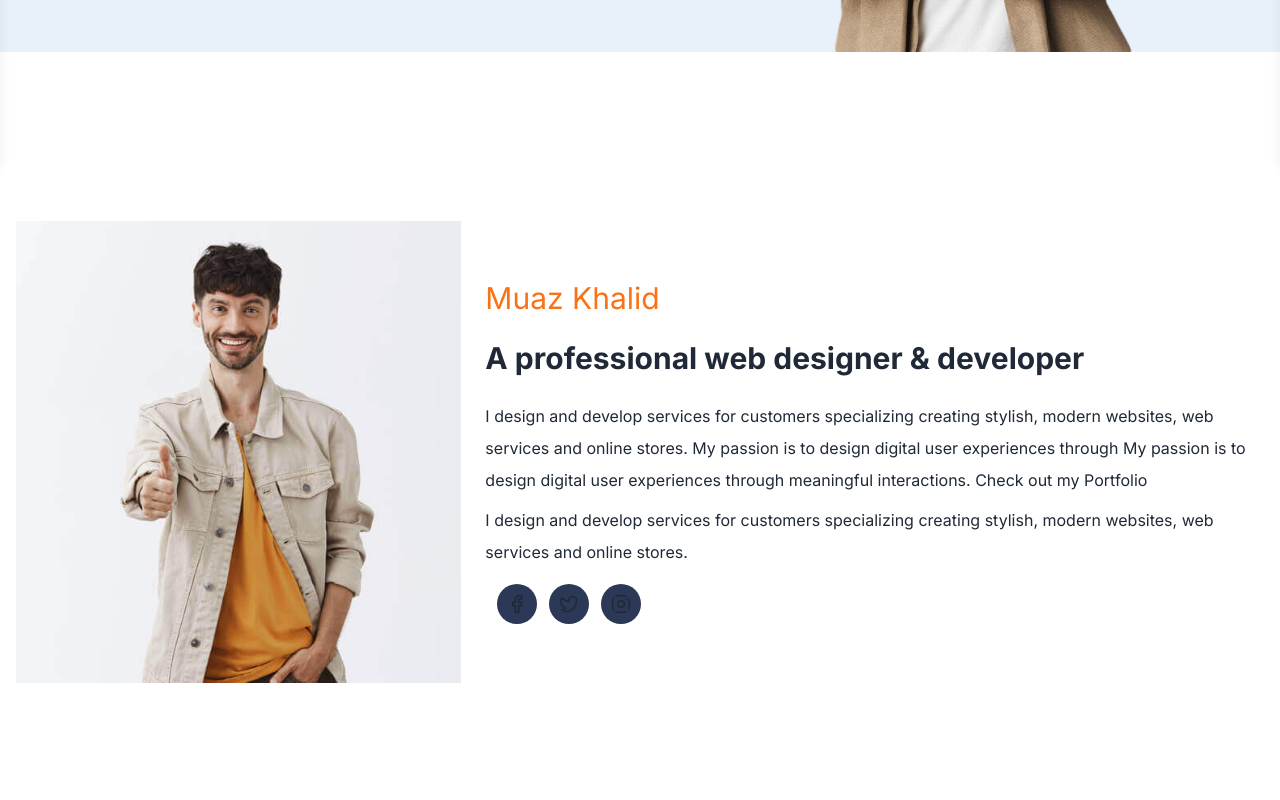
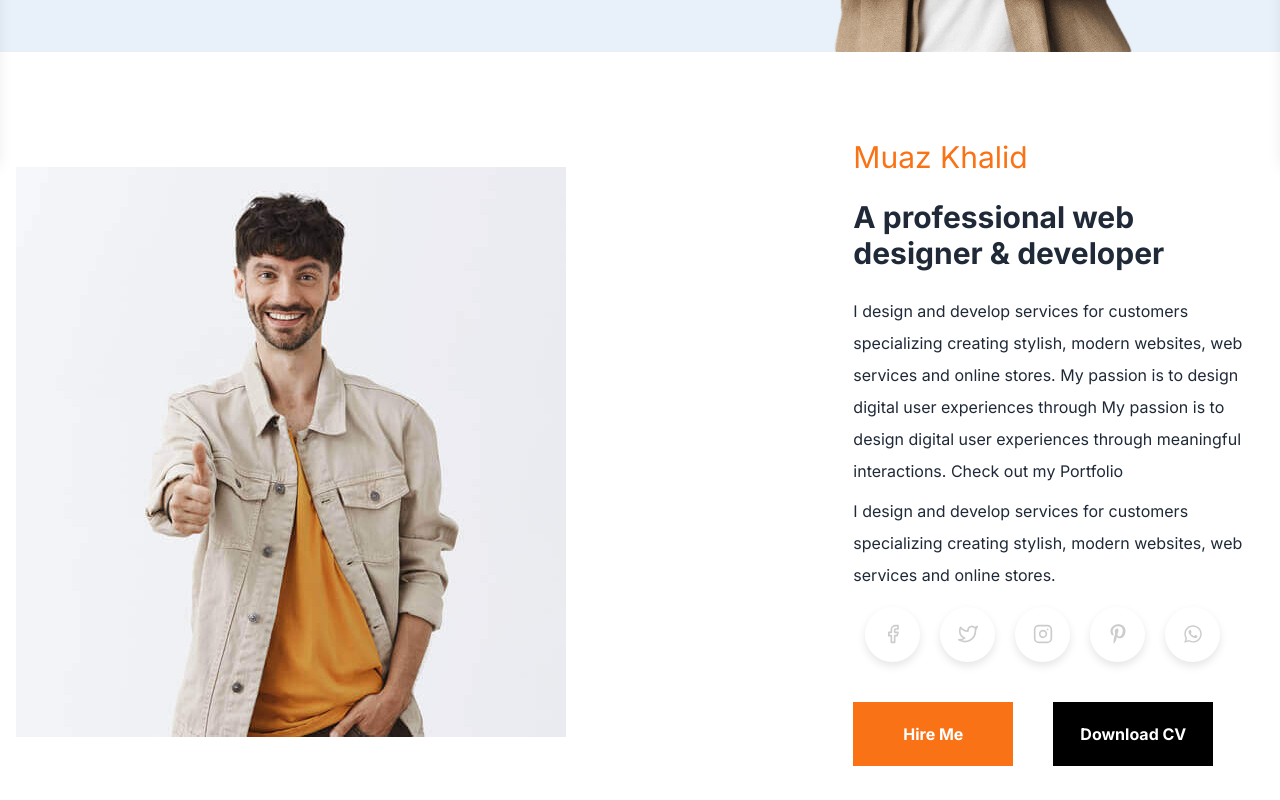
Before and after one commit to muazkhalid936/cwt-project, a Next.js app: page / in a window 1280 px wide. Shown: the part 640-1440 px from the top of the page. Built offline with nearby package versions, Linux system fonts and the light colour scheme; a web font is replaced by a local one.

Commit message:
about component padding left

```diff
--- a/src/app/globals.css
+++ b/src/app/globals.css
@@ -42,9 +42,31 @@
   border-radius: 50%;
   transition:0.5s ; /* Added transition-delay */
 }
+.about-icon {
+  background-color: white;
+  padding: 7px;
+  color:#ccc;
+  font-size: 10px;
+  width: 55px;
+  display: flex;
+  justify-content: center;
+  align-items: center;
+  height: 55px;
+  border-radius: 50%;
+  transition:0.5s ; /* Added transition-delay */
+  box-shadow: 0px 4px 8px rgba(0, 0, 0, 0.1); /* Adding shadow */
+
+}
 
 .social-icon:hover  {
   transform: translateY(-5px); /* Adjust the value as needed */
   background-color: #ff5722; /* Orange color */
 
 }
+
+.about-icon:hover  {
+  transform: translateY(-5px); /* Adjust the value as needed */
+  background-color: #ff5722; /* Orange color */
+  color: white;
+
+}
--- a/src/components/About.js
+++ b/src/components/About.js
@@ -2,12 +2,17 @@ import React from "react";
 import { FiFacebook } from "react-icons/fi";
 import { FiTwitter } from "react-icons/fi";
 import { FiInstagram } from "react-icons/fi";
+import { FaPinterestP } from "react-icons/fa6";
+import { FaWhatsapp } from "react-icons/fa6";
 
 const About = () => {
   return (
     <div className="hero min-h-screen bg-white">
-      <div className="hero-content flex-col lg:flex-row-reverse">
-        <div className="text-center px-2 lg:text-left">
+      <div className="hero-content flex-col lg:flex-row">
+        <div className="   w-full">
+          <img src="/about.jpg" />
+        </div>
+        <div className=" lg:text-left w-1/2 ">
           <h1 className="text-3xl text-orange-500 ">Muaz Khalid</h1>
           <p className="py-6  font-bold text-3xl">
             A professional web designer & developer
@@ -25,20 +30,32 @@ const About = () => {
             stylish, modern websites, web services and online stores.
           </p>
 
-          <div className="flex flex-row pt-4 gap-3 ml-3">
-            <div className="">
-              <FiFacebook className="social-icon text-5xl  rounded-full" />
+          <div className="flex flex-row pt-4 gap-5 ml-3">
+            <div className="about-icon">
+              <FiFacebook className=" text-xl" />
             </div>
-            <div className="">
-              <FiTwitter className="social-icon text-4xl  rounded-full" />
+            <div className="about-icon">
+              <FiTwitter className="text-xl" />
             </div>
-            <div className="">
-              <FiInstagram className="social-icon text-4xl rounded-full" />
+            <div className="about-icon">
+              <FiInstagram className="text-xl" />
+            </div>
+            <div className="about-icon">
+              <FaPinterestP className="text-xl" />
+            </div>
+            <div className="about-icon">
+              <FaWhatsapp className="text-xl" />
             </div>
           </div>
-        </div>
-        <div className="   w-full">
-          <img src="/about.jpg" />
+
+          <div className=" flex flex-row  gap-10 mt-10">
+            <button className="bg-orange-500 w-40 p-5 text-white font-bold">
+              Hire Me
+            </button>
+            <button className="bg-black text-white w-40 font-bold">
+              Download CV
+            </button>
+          </div>
         </div>
       </div>
     </div>
```
